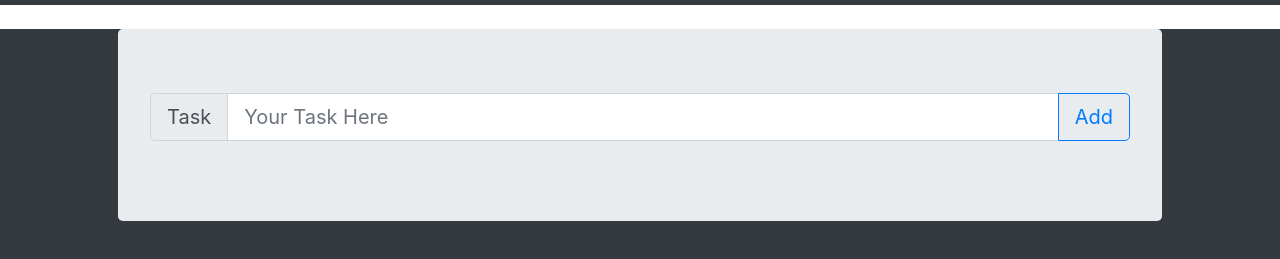
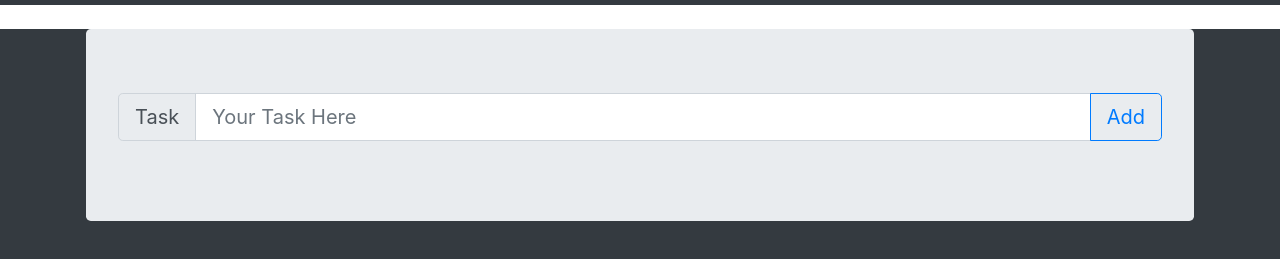
Before and after one commit to raajtilaksarma/TooDoo, a plain HTML site: page index.html in a window 1280 px wide. Shown: the part 51-310 px from the top of the page. Drawn offline with nearby package versions, Linux system fonts and the light colour scheme.

Commit message:
container padding

```diff
--- a/index.html
+++ b/index.html
@@ -26,7 +26,7 @@
         <span class="navbar-brand mb-0 h1" id="headingTotal"></span>
     </nav>
     <div class="container-fluid bg-dark" style="min-height: 100vh">
-        <div class="container px-5">
+        <div class="container px-3">
             <div class="jumbotron mt-4">
                 <div class="input-group input-group-lg mb-3">
                     <div class="input-group-prepend">
```
